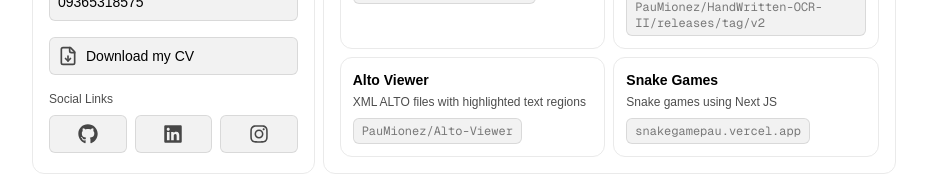
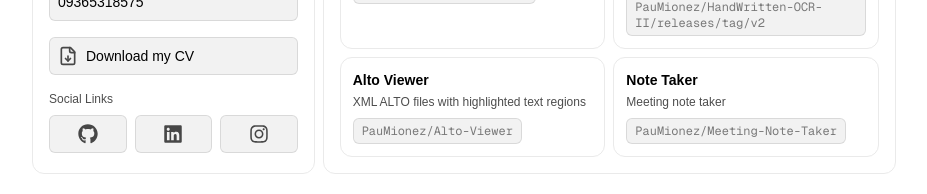
Before and after one commit to PauMionez/Portfolio_NextJs, a Next.js app: page / in a window 1280 px wide. Shown: the part 738-932 px from the top of the page, without its empty margins (176-1103 px from the left). Built offline with nearby package versions, Linux system fonts and the light colour scheme.

Commit message:
Add project meeting note taker

```diff
--- a/src/content/projects.tsx
+++ b/src/content/projects.tsx
@@ -74,16 +74,16 @@ const projects = () => {
             target="_blank"
             rel="noopener noreferrer"
             className="block space-y-1"
-            href="https://snakegamepau.vercel.app/"
+            href="https://github.com/PauMionez/Meeting-Note-Taker"
           >
             <h3 className="text-sm font-semibold group-hover:text-accent">
-              Snake Games
+              Note Taker
             </h3>
             <p className="text-xs text-foreground/70">
-              Snake games using Next JS
+              Meeting note taker
             </p>
             <p className="text-xs text-foreground/50 font-mono bg-foreground/5 border border-foreground/10 px-2 py-1 rounded-md inline-block mt-1">
-              snakegamepau.vercel.app
+              PauMionez/Meeting-Note-Taker
             </p>
           </a>
         </div>
```
